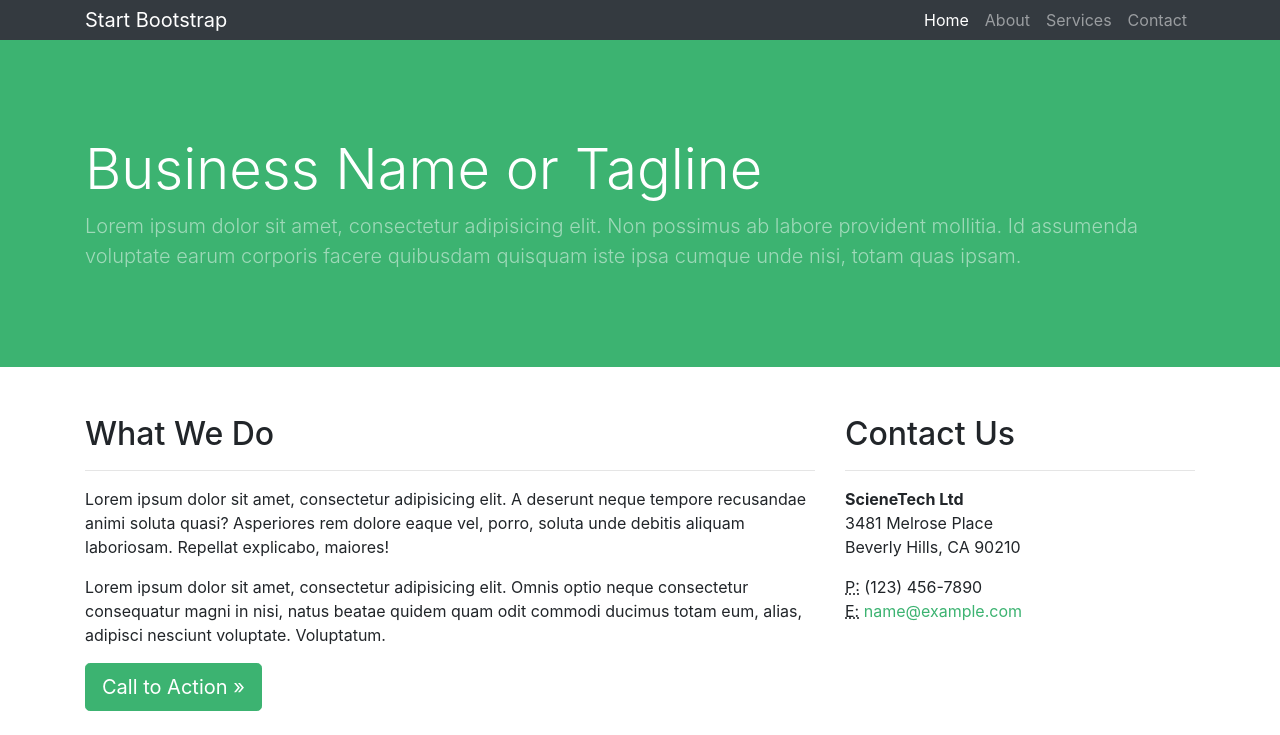
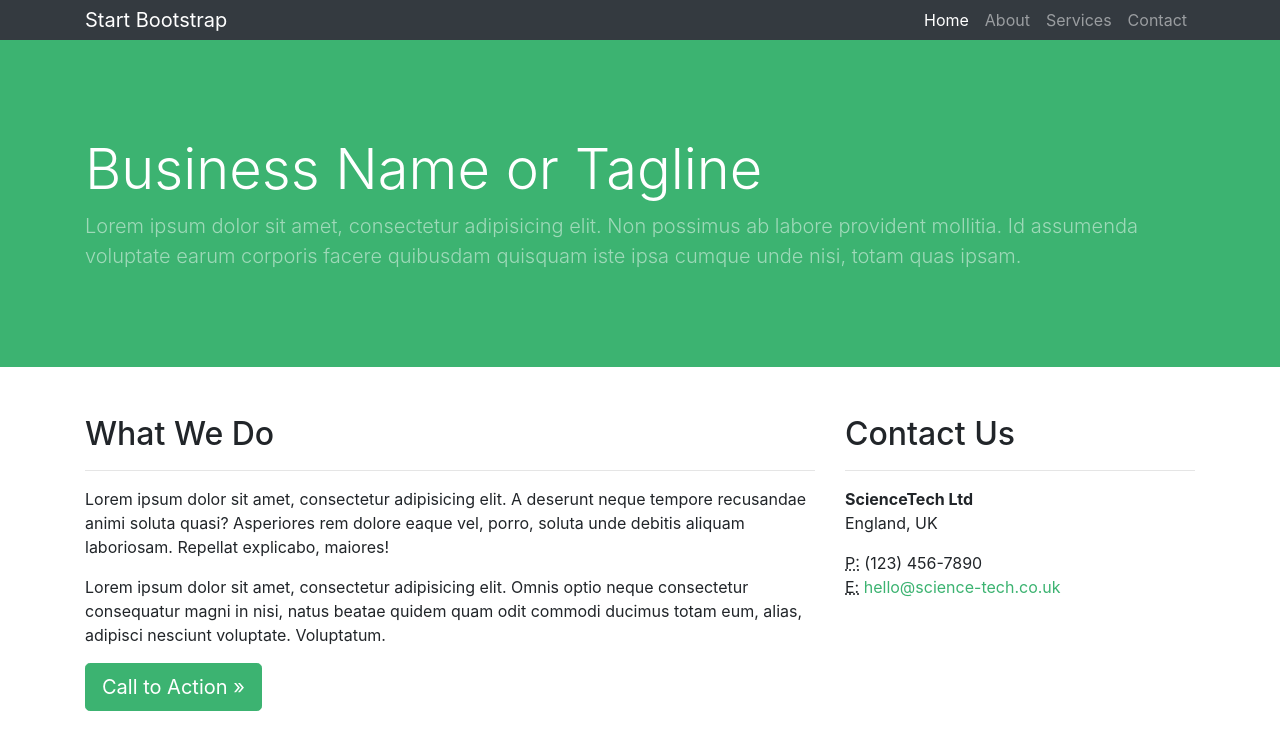
Before and after one commit to sciencetechuk/sciencetechuk.github.io, a Jekyll site: the page built from index.html, in a window 1280 px wide and 900 px high, cut to the strip 0-735 px from the top of the window. Built offline with Jekyll 4.4.1, drawn with Linux system fonts in a browser that asks for light colours.

Commit message:
Update sidebar.html

```diff
--- a/_includes/sidebar.html
+++ b/_includes/sidebar.html
@@ -2,8 +2,8 @@
   <h2>Contact Us</h2>
   <hr />
   <address>
-    <strong>ScieneTech Ltd</strong>
-    <br />3481 Melrose Place <br />Beverly Hills, CA 90210
+    <strong>ScienceTech Ltd</strong>
+    <br />England, UK
     <br />
   </address>
   <address>
@@ -11,6 +11,6 @@
     (123) 456-7890
     <br />
     <abbr title="Email">E:</abbr>
-    <a href="mailto:#">name@example.com</a>
+    <a href="mailto:#">hello@science-tech.co.uk</a>
   </address>
 </div>
```
